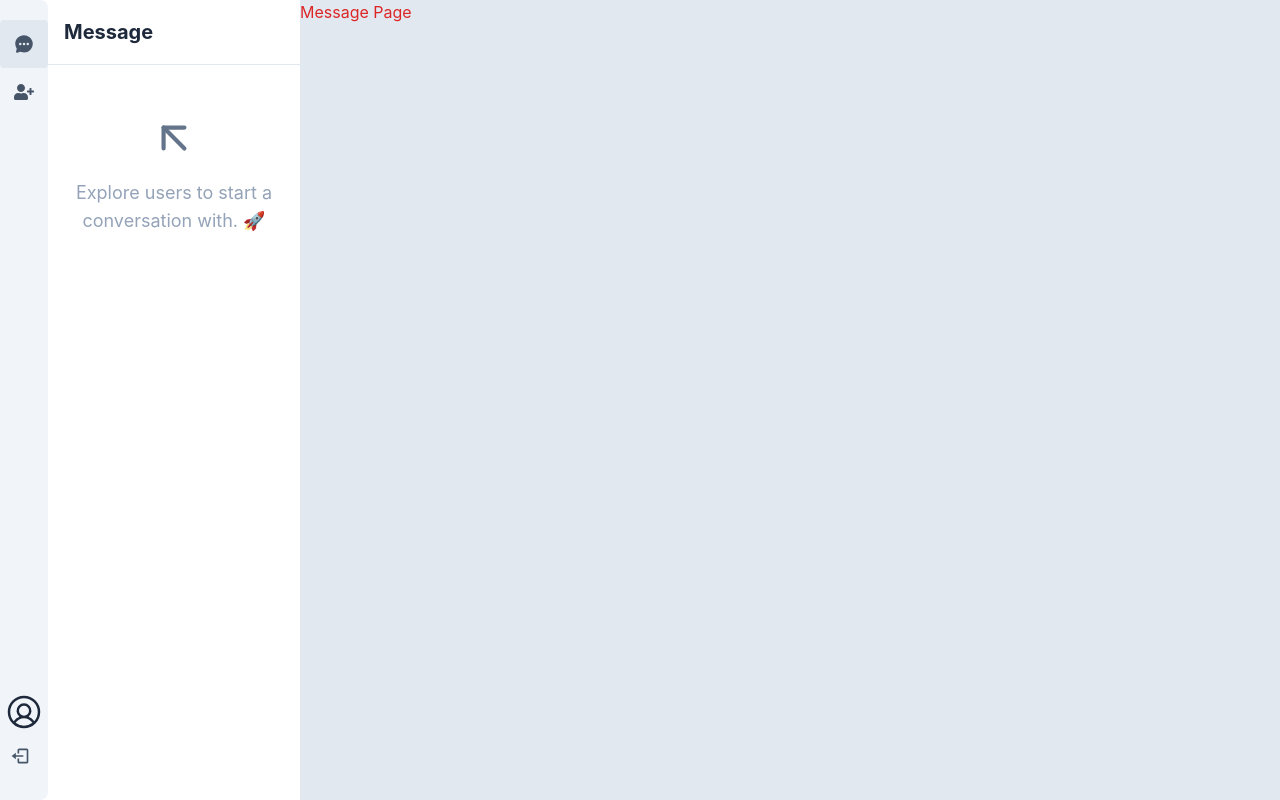
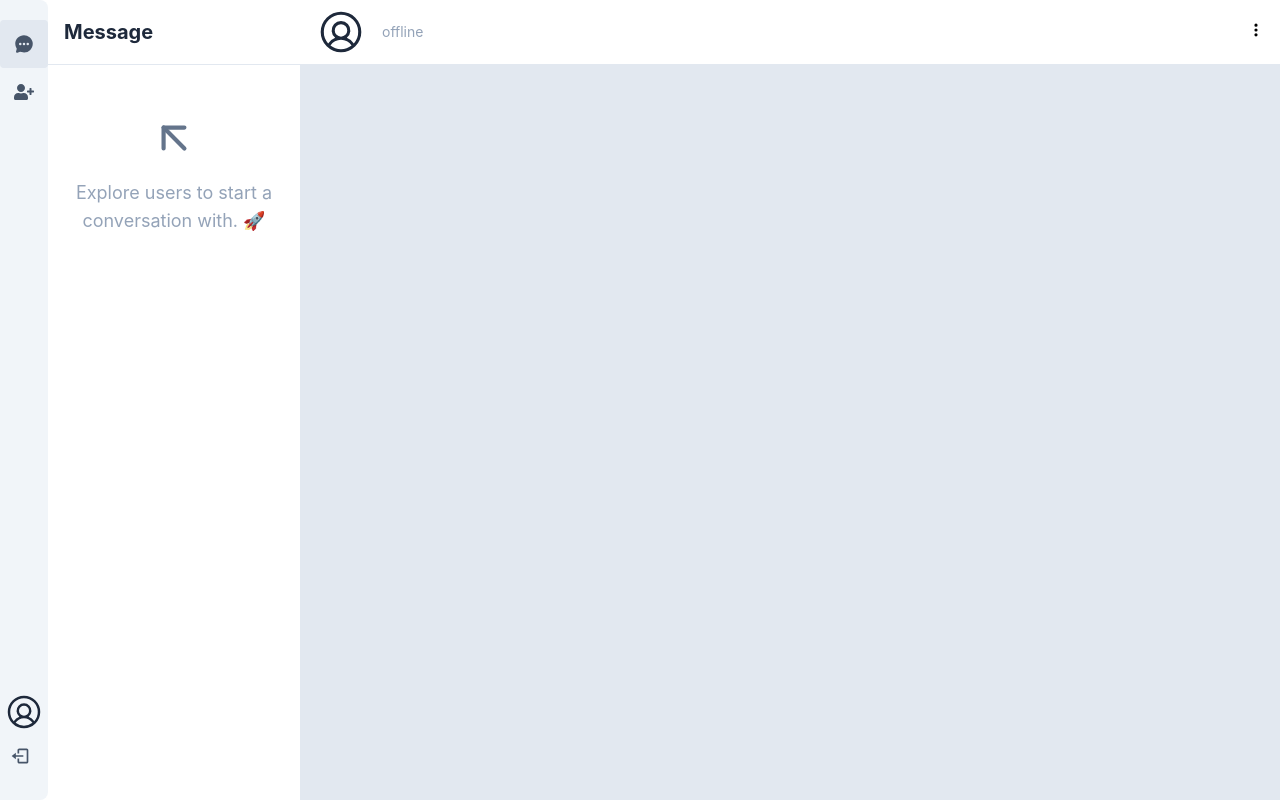
Before and after one commit to hayamaster/Simple-Chat-App, a React (Create React App) app in the folder client/: page /1 in a window 1280 px wide. Built offline with nearby package versions, Linux system fonts and the light colour scheme; no server answers.

Commit message:
feat: create header in message page

```diff
--- a/client/src/components/Avatar.jsx
+++ b/client/src/components/Avatar.jsx
@@ -37,7 +37,10 @@ const Avatar = ({ userId, name, imageUrl, w, h }) => {
   const isOnline = onlineUser?.includes(userId);
 
   return (
-    <div className="rounded-full relative">
+    <div
+      className="rounded-full relative"
+      style={{ width: w + "px", height: h + "px" }}
+    >
       <div
         className={`text-slate-800 overflow-hidden rounded-full font-bold`}
         style={{ width: w + "px", height: h + "px" }}
--- a/client/src/components/MessagePage.jsx
+++ b/client/src/components/MessagePage.jsx
@@ -1,26 +1,70 @@
-import { useEffect } from "react";
 import { useSelector } from "react-redux";
-import { useParams } from "react-router-dom";
+import { useEffect, useState } from "react";
+import { Link, useParams } from "react-router-dom";
+import Avatar from "./Avatar";
+import { HiDotsVertical } from "react-icons/hi";
+import { FaAngleLeft } from "react-icons/fa";
 
 const MessagePage = () => {
   const params = useParams();
   const socketConnection = useSelector(
     (state) => state?.user?.socketConnection
   );
+  const user = useSelector((state) => state?.user);
+  const [dataUser, setDataUser] = useState({
+    name: "",
+    email: "",
+    profile_pic: "",
+    online: false,
+    _id: "",
+  });
 
   useEffect(() => {
     if (socketConnection) {
       socketConnection.emit("message-page", params.userId);
 
       socketConnection.on("message-user", (data) => {
-        console.log("message-user-details", data);
+        setDataUser(data);
       });
     }
-  }, [socketConnection, params.userId]);
+  }, [socketConnection, params?.userId, user]);
 
   return (
     <div>
-      <h1 className="text-red-600">Message Page</h1>
+      <header className="sticky top-0 h-16 bg-white flex justify-between items-center px-4">
+        <div className="flex items-center gap-4">
+          <Link to="/" className="lg:hidden">
+            <FaAngleLeft size={25} />
+          </Link>
+          <div>
+            <Avatar
+              w={50}
+              h={50}
+              imageUrl={dataUser?.profile_pic}
+              name={dataUser?.name}
+              userId={dataUser?._id}
+            />
+          </div>
+          <div>
+            <h3 className="font-semibold text-lg my-0 text-ellipsis line-clamp-1">
+              {dataUser?.name}
+            </h3>
+            <p className="-my-2 text-sm">
+              {dataUser?.online ? (
+                <span className="text-secondary">online</span>
+              ) : (
+                <span className="text-slate-400">offline</span>
+              )}
+            </p>
+          </div>
+        </div>
+
+        <div>
+          <button className="cursor-pointer hover:text-secondary">
+            <HiDotsVertical />
+          </button>
+        </div>
+      </header>
     </div>
   );
 };
--- a/client/src/components/SearchUser.jsx
+++ b/client/src/components/SearchUser.jsx
@@ -31,7 +31,7 @@ const SearchUser = ({ onClose }) => {
   }, [handleSearchUser]);
 
   return (
-    <div className="fixed top-0 bottom-0 left-0 right-0 bg-slate-700 bg-opacity-40 p-2">
+    <div className="fixed top-0 bottom-0 left-0 right-0 bg-slate-700 bg-opacity-40 p-2 z-10">
       <div className="w-full max-w-lg mx-auto mt-10">
         {/** input search user */}
         <div className="bg-white h-14 flex rounded overflow-hidden">
```
